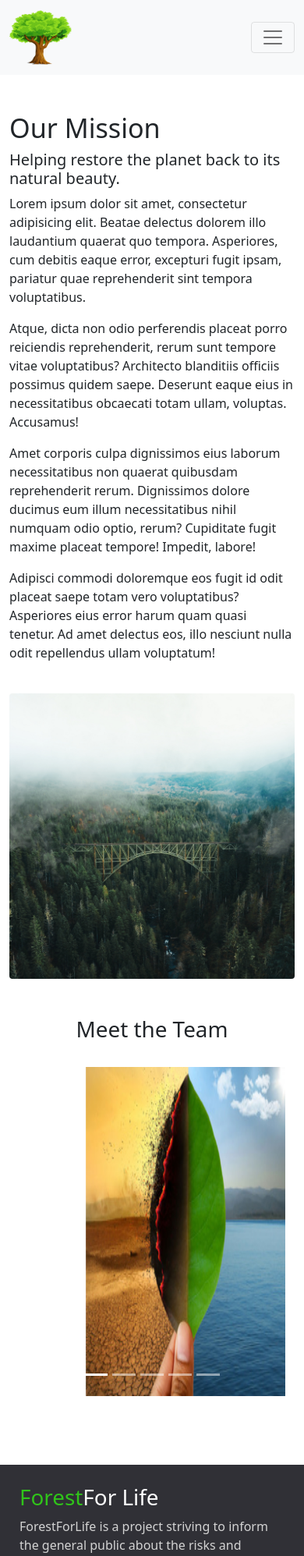
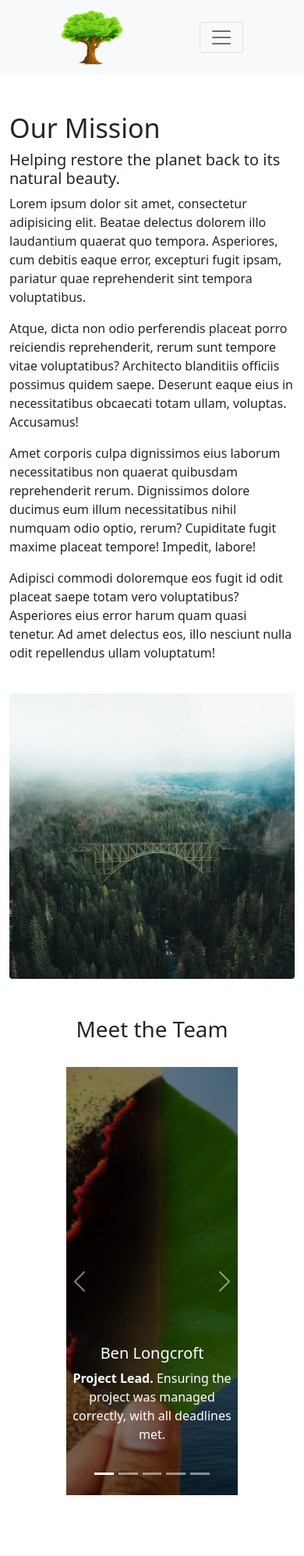
Before and after one commit to benlongcroft/ForestForLife, a Django app: page /about/ in a window 390 px wide. Shown: the top 1995 px of the page at 78% size. Run offline with Django 3.2, Linux system fonts and the light colour scheme; some libraries are stand-ins or nearby versions.

Commit message:
Fix carousel responsive issue
Fix bug which occurs when page is minimised and the text disappears alongside parts of the image being significantly cutout

```diff
--- a/static/forestforlife/css/about.css
+++ b/static/forestforlife/css/about.css
@@ -1,4 +1,30 @@
-#MeetTeamCarouselCaptions .carousel-item img{
-    height: 50vh;
-    padding-left: 25%;
+.container-fluid {
+    padding-left: 20%;
+    padding-right: 20%;
 }
+
+#MeetTeamCarouselCaptions .carousel-item {
+    height: 65vh;
+    background: #000;
+    color: #F9F3F4;
+    position: relative;
+}
+
+#MeetTeamCarouselCaptions .carousel-item .carousel-caption {
+    position: absolute;
+    bottom: 0;
+    left: 0;
+    right: 0;
+    padding-bottom: 50px;
+}
+
+#MeetTeamCarouselCaptions .carousel-item .overlay-image {
+    position: absolute;
+    bottom: 0;
+    left: 0;
+    right: 0;
+    top: 0;
+    background: url("/static/forestforlife/img/climate_change.jpg") center;
+    background-size: cover;
+    opacity: 0.5;
+}
--- a/templates/about.html
+++ b/templates/about.html
@@ -47,40 +47,48 @@
                 </div>
                 <div class="carousel-inner">
                     <div class="carousel-item active" data-bs-interval="9000">
-                        <img src="{% static 'forestforlife/img/climate_change.jpg' %}" class="d-block img-fluid" alt="...">
-                        <div class="carousel-caption d-none d-md-block">
+                        <div class="overlay-image img-fluid"></div>
+                        <div class="carousel-caption d-md-block">
                             <h5>Ben Longcroft</h5>
                             <p><b>Project Lead. </b>Ensuring the project was managed correctly, with all deadlines met.</p>
                         </div>
                     </div>
                     <div class="carousel-item" data-bs-interval="9000">
-                        <img src="{% static 'forestforlife/img/climate_change.jpg' %}" class="d-block img-fluid" alt="...">
-                        <div class="carousel-caption d-none d-md-block">
+                        <div class="overlay-image img-fluid"></div>
+                        <div class="carousel-caption d-md-block">
                             <h5>Evita Saluckaite</h5>
                             <p><b>Design and UI. </b>Responsible for the design of the project, in both website and game.</p>
                         </div>
                     </div>
                     <div class="carousel-item" data-bs-interval="9000">
-                        <img src="{% static 'forestforlife/img/climate_change.jpg' %}" class="d-block img-fluid" alt="...">
-                        <div class="carousel-caption d-none d-md-block">
+                        <div class="overlay-image"></div>
+                        <div class="carousel-caption d-md-block">
                             <h5>Nathan Dawson</h5>
                             <p><b>Server-Side Design and QA. </b>Ensuring the website is functioning and properly secure.</p>
                         </div>
                     </div>
                     <div class="carousel-item" data-bs-interval="9000">
-                        <img src="{% static 'forestforlife/img/climate_change.jpg' %}" class="d-block img-fluid" alt="...">
-                        <div class="carousel-caption d-none d-md-block">
+                        <div class="overlay-image"></div>
+                        <div class="carousel-caption d-md-block">
                             <h5>Lua Mustatea</h5>
                             <p><b>Gameplay UX. </b>Responsible for the overall gameplay experience throughout.</p>
                         </div>
                     </div>
                     <div class="carousel-item" data-bs-interval="9000">
-                        <img src="{% static 'forestforlife/img/climate_change.jpg' %}" class="d-block img-fluid" alt="...">
-                        <div class="carousel-caption d-none d-md-block">
+                        <div class="overlay-image"></div>
+                        <div class="carousel-caption d-md-block">
                             <h5>Alfie Taylor</h5>
                             <p><b>Data Management. </b>Ensuring smooth data transfer between website and game.</p>
                         </div>
                     </div>
+                    <button class="carousel-control-prev" type="button" data-bs-target="#MeetTeamCarouselCaptions" data-bs-slide="prev">
+                        <span class="carousel-control-prev-icon" aria-hidden="true"></span>
+                        <span class="visually-hidden">Previous</span>
+                    </button>
+                    <button class="carousel-control-next" type="button" data-bs-target="#MeetTeamCarouselCaptions" data-bs-slide="next">
+                        <span class="carousel-control-next-icon" aria-hidden="true"></span>
+                        <span class="visually-hidden">Next</span>
+                    </button>
                 </div>
             </div>
         </div>
```
